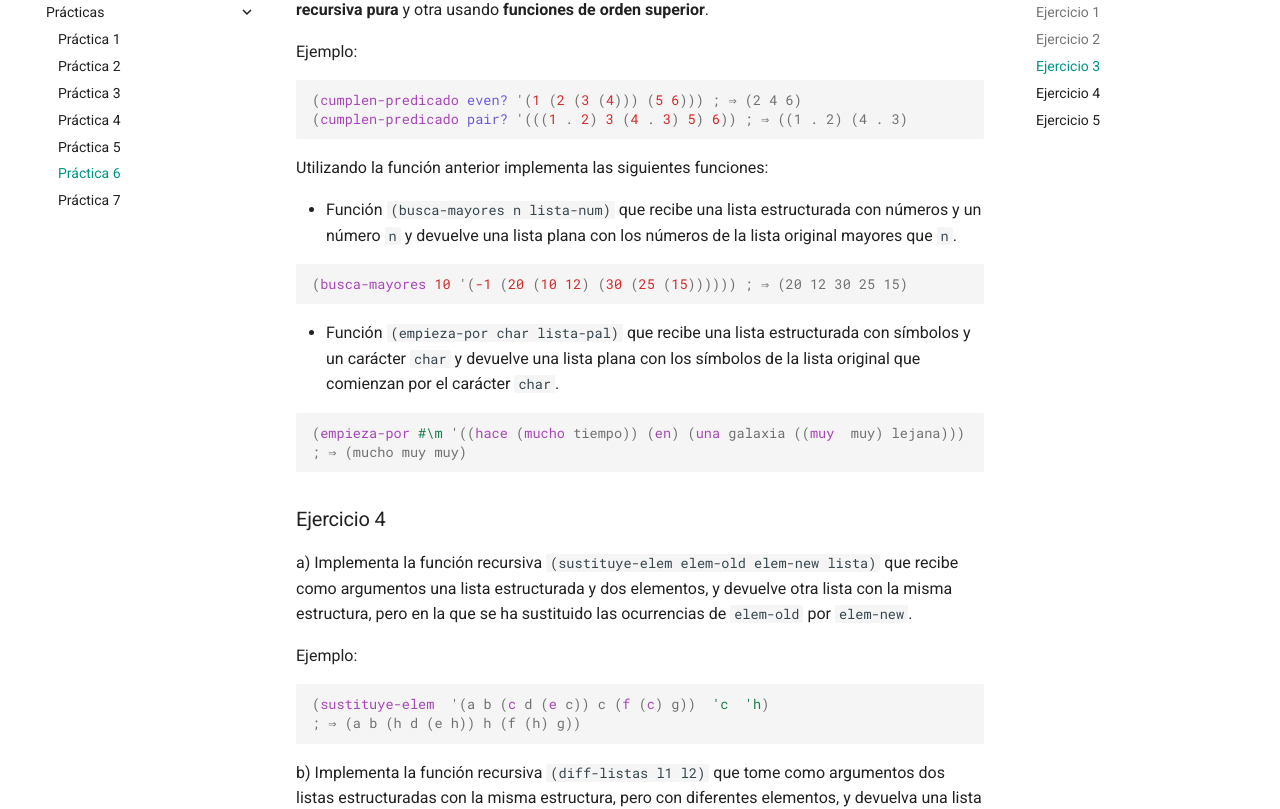
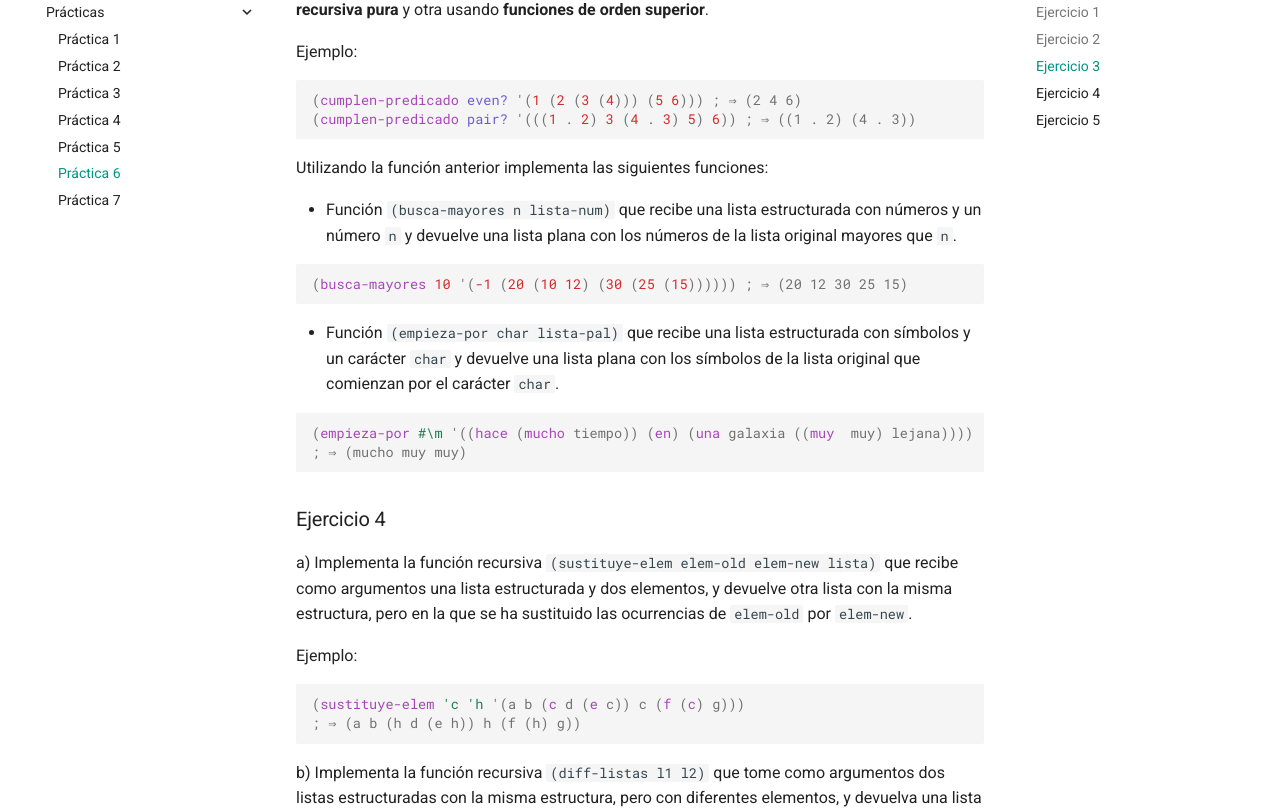
Before and after one commit to domingogallardo/apuntes-lpp, an MkDocs documentation site: the page built from docs/practicas/practica06/practica06.md, in a window 1280 px wide and 1400 px high, scrolled down 2155 px. Shown: the part 150-959 px from the top of the window. Built offline with MkDocs 1.6.1 and Material for MkDocs 9.7.7, drawn with Linux system fonts in a browser that asks for light colours; some of the changed text lies outside the part shown.

Commit message:
Corrección práctica 6

````diff
--- a/docs/practicas/practica06/practica06.md
+++ b/docs/practicas/practica06/practica06.md
@@ -112,7 +112,7 @@ Ejemplo:
 
 ```scheme
 (cumplen-predicado even? '(1 (2 (3 (4))) (5 6))) ; ⇒ (2 4 6)
-(cumplen-predicado pair? '(((1 . 2) 3 (4 . 3) 5) 6)) ; ⇒ ((1 . 2) (4 . 3)
+(cumplen-predicado pair? '(((1 . 2) 3 (4 . 3) 5) 6)) ; ⇒ ((1 . 2) (4 . 3))
 ```
 
 Utilizando la función anterior implementa las siguientes funciones:
@@ -131,7 +131,7 @@ Utilizando la función anterior implementa las siguientes funciones:
   carácter `char`.
 
   ```scheme
-  (empieza-por #\m '((hace (mucho tiempo)) (en) (una galaxia ((muy  muy) lejana)))
+  (empieza-por #\m '((hace (mucho tiempo)) (en) (una galaxia ((muy  muy) lejana))))
   ; ⇒ (mucho muy muy)
   ```
 
@@ -146,7 +146,7 @@ que se ha sustituido las ocurrencias de `elem-old` por `elem-new`.
 Ejemplo:
 
 ```scheme
-(sustituye-elem  '(a b (c d (e c)) c (f (c) g))  'c  'h)
+(sustituye-elem 'c 'h '(a b (c d (e c)) c (f (c) g)))
 ; ⇒ (a b (h d (e h)) h (f (h) g))
 ```
 
@@ -183,7 +183,7 @@ tienen un nivel mayor que `n`.
 ```racket
 (define lista1 '(((a b) ((c))) (d) e))
 (define lista2 '(((1 2) ((3))) (4) 5))
-(mezclar lista1 lista2 2) → (((1 2) ((3))) (d) e)
+(mezclar lista1 lista2 2) ; ⇒ (((1 2) ((3))) (d) e)
 ```
 
 b) Implementa la función `(nivel-elemento lista)` que reciba una lista
@@ -194,7 +194,7 @@ función auxiliar si lo necesitas. Puedes hacerlo con
 recursión o con funciones de orden superior.
 
 ```scheme
-(nivel-elemento '(2 (3))) ;⇒ (3 . 2)
+(nivel-elemento '(2 (3))) ; ⇒ (3 . 2)
 (nivel-elemento '((2) (3 (4)((((((5))) 6)) 7)) 8)) ; ⇒ (5 . 8)
 ```
 
````
